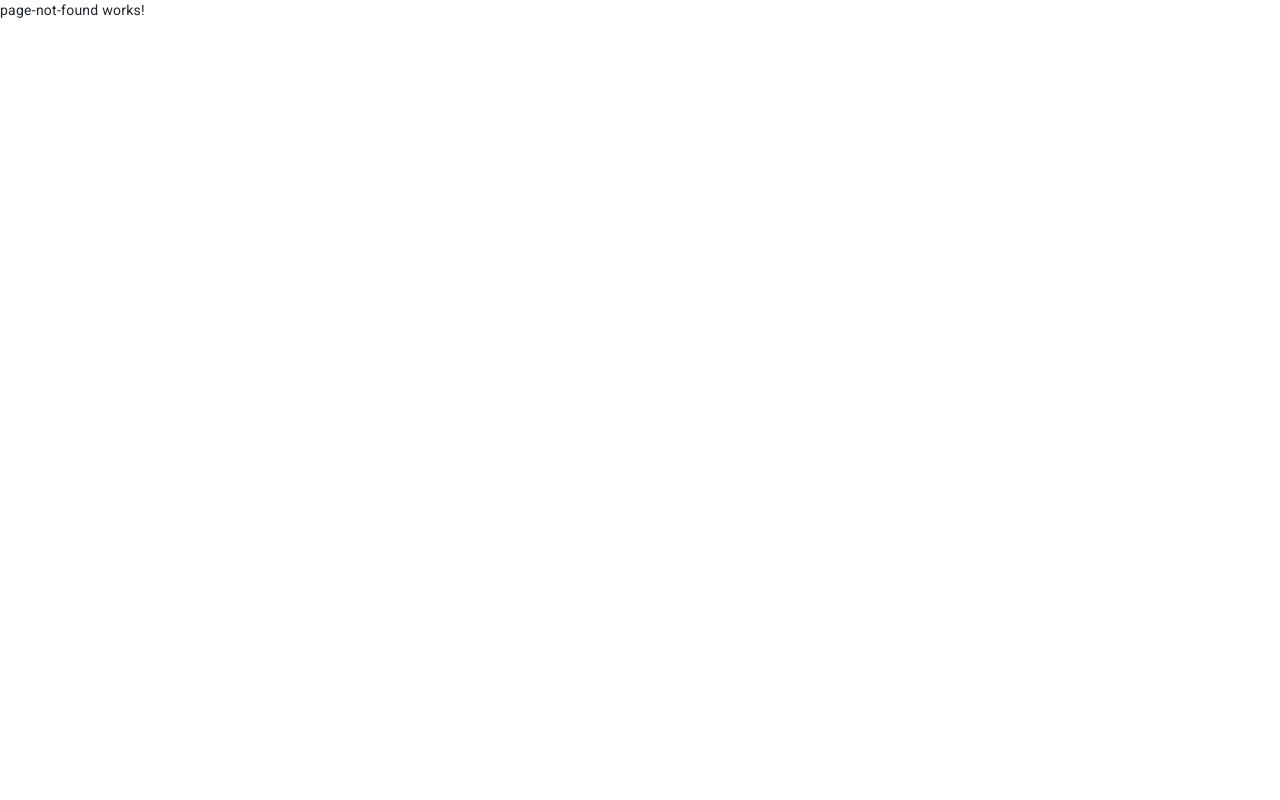
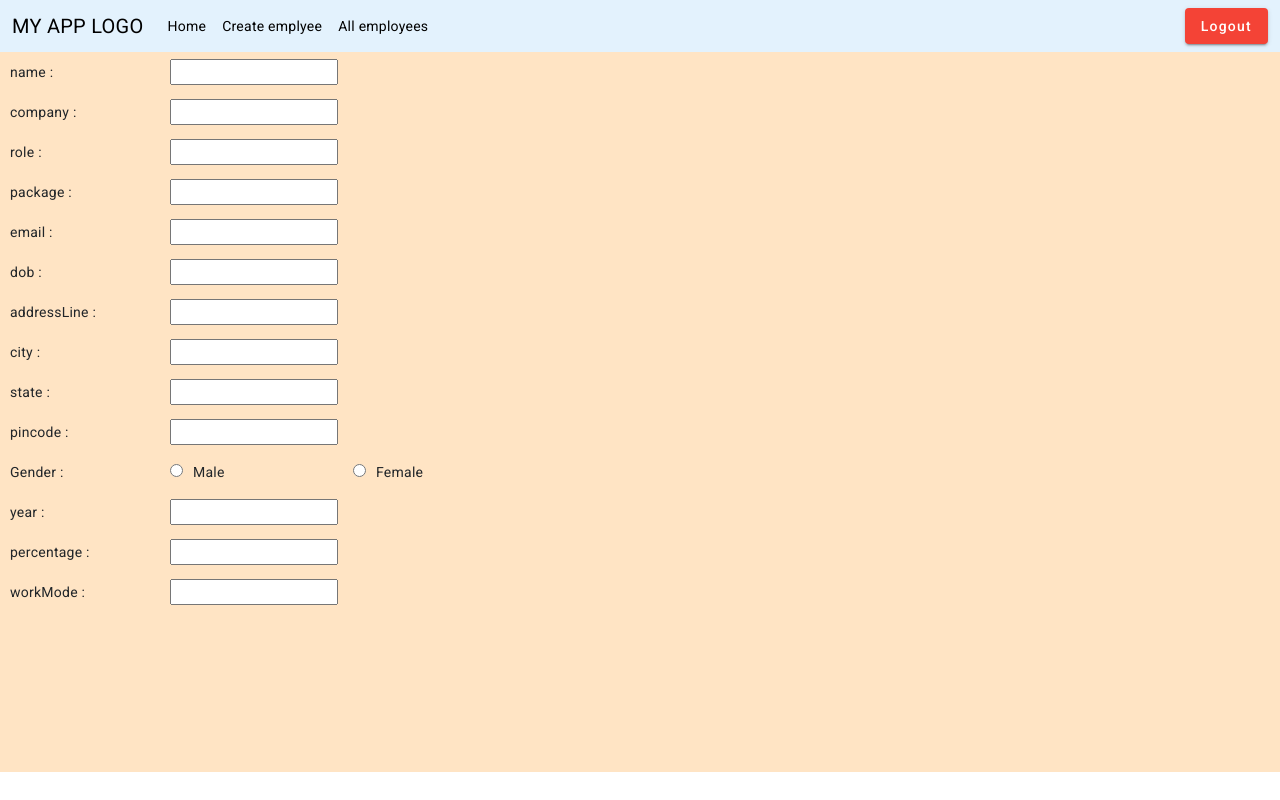
Before and after one commit to venkateshthooti/office-management-app, an Angular app: page /dashboard/createEmployee in a window 1280 px wide. Built offline with nearby package versions, Linux system fonts and the light colour scheme; sample sign-in values are in the browser's storage.

Commit message:
employee registration form created

```diff
--- a/src/app/app.module.ts
+++ b/src/app/app.module.ts
@@ -10,13 +10,15 @@ import { BrowserAnimationsModule } from '@angular/platform-browser/animations';
 import {MatButtonModule} from '@angular/material/button';
 import { FormsModule, ReactiveFormsModule } from '@angular/forms';
 import { HttpClientModule } from '@angular/common/http';
+import { CreateEmployeeComponent } from './create-employee/create-employee.component';
 
 @NgModule({
   declarations: [
     AppComponent,
     LoginComponent,
     DashboardComponent,
-    PageNotFoundComponent
+    PageNotFoundComponent,
+    CreateEmployeeComponent
   ],
   imports: [
     BrowserModule,
--- /dev/null
+++ b/src/app/create-employee/create-employee.component.css
@@ -0,0 +1,4 @@
+label{
+    width: 150px;
+    margin: 10px;
+}
--- /dev/null
+++ b/src/app/create-employee/create-employee.component.html
@@ -0,0 +1,44 @@
+<form action="">
+    <!-- <label for="">Id :</label>
+<input type="text"> -->
+<label for="">name :</label>
+<input type="text"><br>
+<label for="">company :</label>
+<input type="text"><br>
+<label for="">role :</label>
+<input type="text"><br>
+<label for="">package :</label>
+<input type="number"><br>
+<label for="">email :</label>
+<input type="email"><br>
+<label for="">dob :</label>
+<input type="text"><br>
+
+
+<label for="">addressLine :</label>
+<input type="text"><br>
+<label for="">city :</label>
+<input type="text"><br>
+<label for="">state :</label>
+<input type="text"><br>
+<label for="">pincode :</label>
+<input type="text"><br>
+
+<label for="">Gender :</label>
+
+<input type="radio" name="gender">
+<label for="">Male</label>
+
+<input type="radio" name="gender">
+<label for="">Female</label><br>
+
+<label for="">year :</label>
+<input type="text"><br>
+<label for="">percentage :</label>
+<input type="text"><br>
+
+<label for="">workMode :</label>
+<input type="text"><br>
+
+
+</form>
--- a/src/app/dashboard/dashboard.component.css
+++ b/src/app/dashboard/dashboard.component.css
@@ -0,0 +1,17 @@
+.mainContainer{
+    width: 100vw;
+    height: 100vh;
+}
+.topConatiner{
+    width: 100%;
+    /* height: 15%; */
+    /* overflow-x: scroll; */
+    background-color: aquamarine;
+
+}
+.bottomContainer{
+    width: 100%;
+    height: 90%;
+    overflow-y: scroll;
+    background-color: bisque;
+}
--- a/src/app/dashboard/dashboard.component.html
+++ b/src/app/dashboard/dashboard.component.html
@@ -1,12 +1,33 @@
-<p>dashboard works!</p>
+
 
 <div class="mainContainer">
-  <div class="leftConatiner">
+  <div class="topConatiner">
 
-    <button mat-raised-button color="warn" (click)="logoutComponet()">Logout</button>
+    <nav class="navbar navbar-expand-lg " style="background-color: #e3f2fd;">
+      <div class="container-fluid">
+        <a class="navbar-brand" >MY APP LOGO</a>
+        <button class="navbar-toggler" type="button" data-bs-toggle="collapse" data-bs-target="#navbarText" aria-controls="navbarText" aria-expanded="false" aria-label="Toggle navigation">
+          <span class="navbar-toggler-icon"></span>
+        </button>
+        <div class="collapse navbar-collapse" id="navbarText">
+          <ul class="navbar-nav me-auto mb-2 mb-lg-0">
+            <li class="nav-item">
+              <a class="nav-link active" aria-current="page">Home</a>
+            </li>
+            <li class="nav-item">
+              <a class="nav-link active" routerLink="createEmployee">Create emplyee</a>
+            </li>
+            <li class="nav-item">
+              <a class="nav-link active">All employees</a>
+            </li>
+          </ul>
+          <button mat-raised-button color="warn" (click)="logoutComponet()">Logout</button>
 
+        </div>
+      </div>
+    </nav>
   </div>
-  <div class="rightContainer">
+  <div class="bottomContainer">
     <router-outlet></router-outlet>
 
   </div>
```
Also changed, not shown: src/app/app-routing.module.ts (+5 -2 lines), src/app/create-employee/create-employee.component.ts (added, +10 -0 lines), 1 other file (tests, documents, lock files or other folders).
